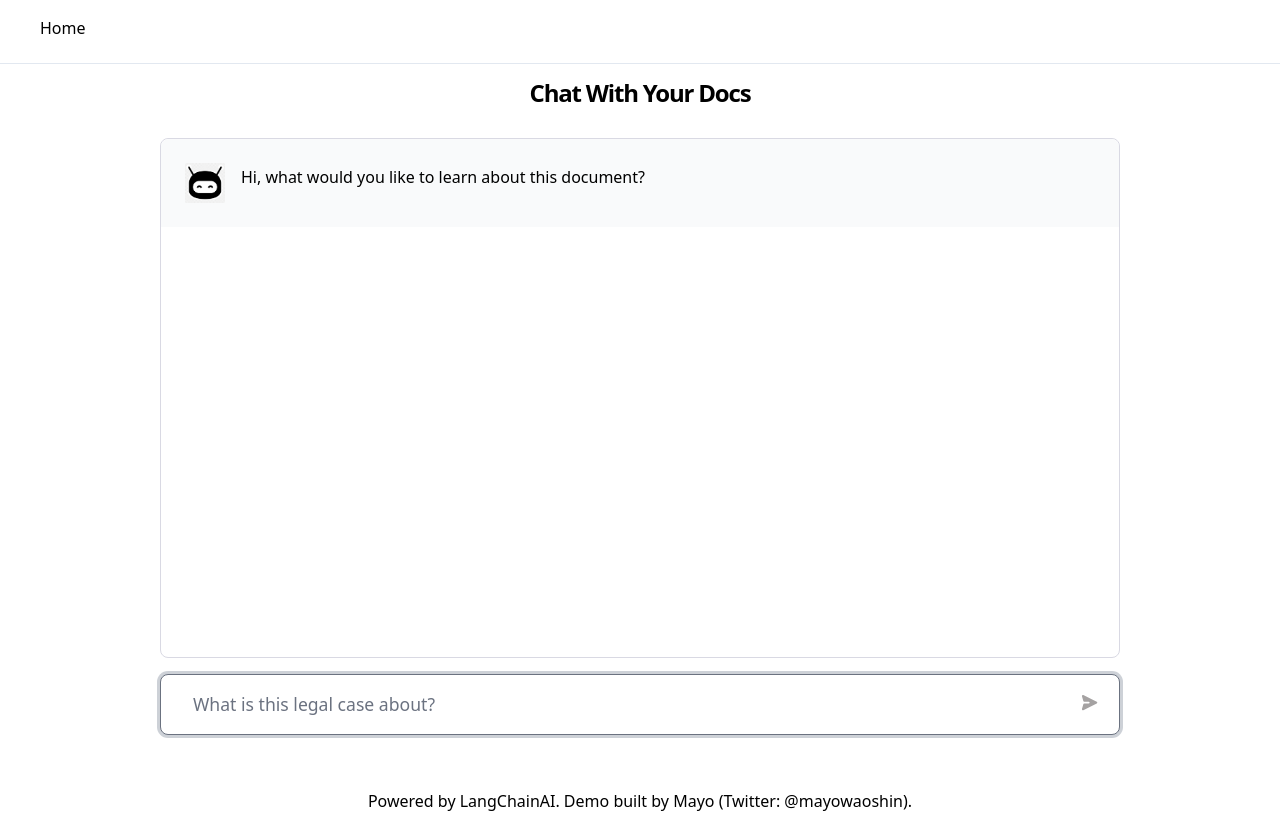
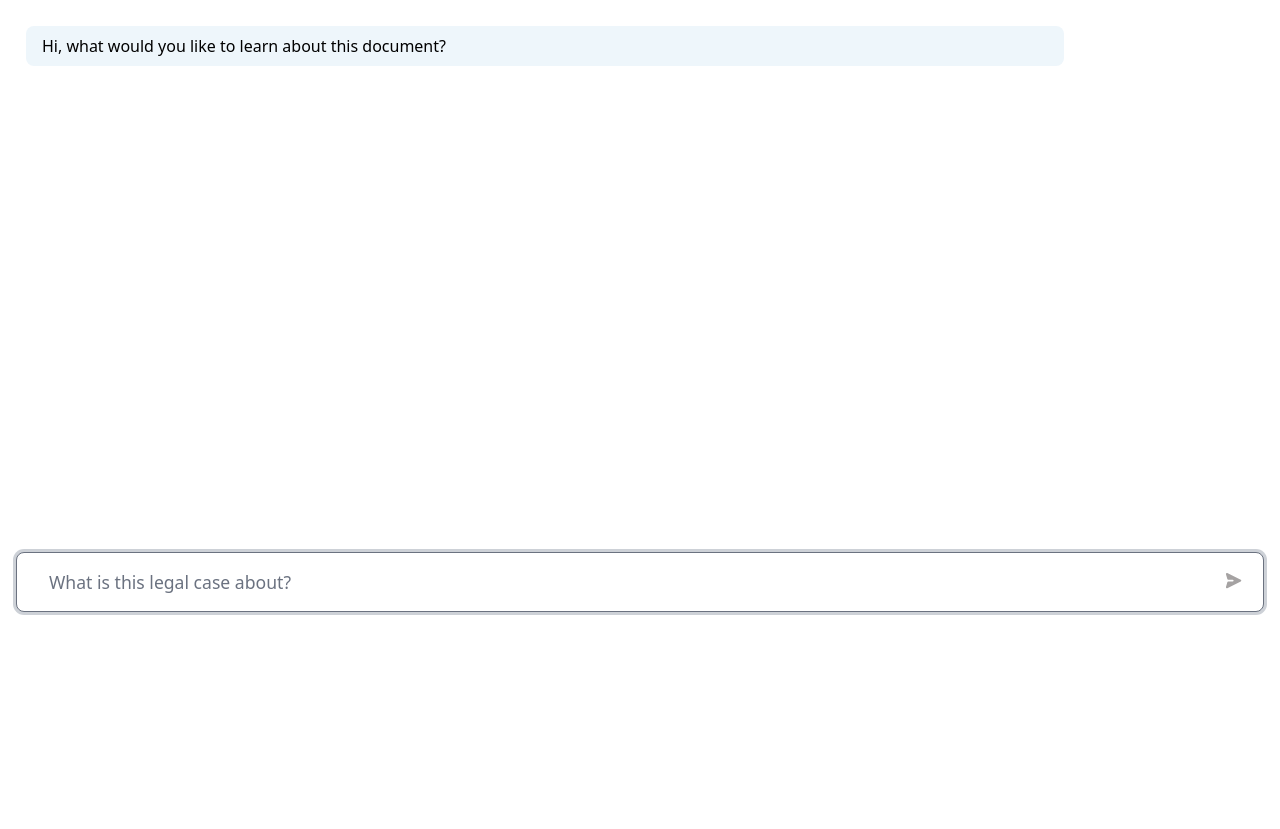
Before and after one commit to moreshk/knowledge-bot, a Next.js app: page / in a window 1280 px wide. After the commit the page ends 800 px from the top, so only its background shows below. Built offline with nearby package versions, Linux system fonts and the light colour scheme.

Commit message:
updated the UI

```diff
--- a/components/layout.tsx
+++ /dev/null
@@ -1,24 +0,0 @@
-interface LayoutProps {
-  children?: React.ReactNode;
-}
-
-export default function Layout({ children }: LayoutProps) {
-  return (
-    <div className="mx-auto flex flex-col space-y-4">
-      <header className="container sticky top-0 z-40 bg-white">
-        <div className="h-16 border-b border-b-slate-200 py-4">
-          <nav className="ml-4 pl-6">
-            <a href="#" className="hover:text-slate-600 cursor-pointer">
-              Home
-            </a>
-          </nav>
-        </div>
-      </header>
-      <div>
-        <main className="flex w-full flex-1 flex-col overflow-hidden">
-          {children}
-        </main>
-      </div>
-    </div>
-  );
-}
--- /dev/null
+++ b/components/utils/streaming.tsx
@@ -0,0 +1,43 @@
+import { useEffect, useState } from "react";
+import styles from "@/styles/Home.module.css";
+
+const StreamingComponent = ({ message }: { message: string }) => {
+  const [streamData, setStreamData] = useState("");
+  const [completed, setCompleted] = useState(false); // New state variable for completion status
+
+  useEffect(() => {
+    let currentIndex = 0;
+    const characters = message.split(""); // Split the message into an array of characters
+
+    const stream = setInterval(() => {
+      // Check if all characters have been streamed
+      if (currentIndex >= characters.length) {
+        clearInterval(stream);
+        setCompleted(true); // Set completion status to true
+        return;
+      }
+
+      // Get the next character and update the state
+      const nextCharacter = characters[currentIndex];
+      setStreamData((prevData) => prevData + nextCharacter);
+
+      currentIndex++;
+    }, 30); // Adjust the interval as needed (e.g., every 1 second)
+
+    return () => {
+      clearInterval(stream);
+    };
+  }, [message]);
+
+  return (
+    <div className="flex gap-1 items-center">
+      {streamData}
+      {/* Hide the line when characters are completed */}
+      {!completed && (
+        <div className={`${styles.animateBlink}  w-1.5 h-5 bg-slate-500`} />
+      )}
+    </div>
+  );
+};
+
+export default StreamingComponent;
--- a/pages/index.tsx
+++ b/pages/index.tsx
@@ -1,24 +1,16 @@
-import { useRef, useState, useEffect } from 'react';
-import Layout from '@/components/layout';
-import styles from '@/styles/Home.module.css';
-import { Message } from '@/types/chat';
-import Image from 'next/image';
-import ReactMarkdown from 'react-markdown';
-import LoadingDots from '@/components/ui/LoadingDots';
-import { Document } from 'langchain/document';
-import {
-  Accordion,
-  AccordionContent,
-  AccordionItem,
-  AccordionTrigger,
-} from '@/components/ui/accordion';
-import {useRouter} from 'next/router';
-
+import { useRef, useState, useEffect } from "react";
+import styles from "@/styles/Home.module.css";
+import { Message } from "@/types/chat";
+import ReactMarkdown from "react-markdown";
+import LoadingDots from "@/components/ui/LoadingDots";
+import { Document } from "langchain/document";
+import { useRouter } from "next/router";
+import StreamingComponent from "@/components/utils/streaming";
 
 export default function Home() {
   const chatbotid = useRouter().query?.chatbotId as string;
-
-  const [query, setQuery] = useState<string>('');
+  const showSource = useRouter().query?.source as string;
+  const [query, setQuery] = useState<string>("");
   const [loading, setLoading] = useState<boolean>(false);
   const [error, setError] = useState<string | null>(null);
   const [messageState, setMessageState] = useState<{
@@ -29,8 +21,8 @@ export default function Home() {
   }>({
     messages: [
       {
-        message: 'Hi, what would you like to learn about this document?',
-        type: 'apiMessage',
+        message: "Hi, what would you like to learn about this document?",
+        type: "apiMessage",
       },
     ],
     history: [],
@@ -52,7 +44,7 @@ export default function Home() {
     setError(null);
 
     if (!query) {
-      alert('Please input a question');
+      alert("Please input a question");
       return;
     }
 
@@ -63,47 +55,57 @@ export default function Home() {
       messages: [
         ...state.messages,
         {
-          type: 'userMessage',
+          type: "userMessage",
           message: question,
+        },
+        {
+          type: "apiMessage",
+          isStreaming: true,
+          message: "Loading...",
         },
       ],
     }));
 
     setLoading(true);
-    setQuery('');
+    setQuery("");
 
     try {
-      const response = await fetch('/api/chat', {
-        method: 'POST',
+      const response = await fetch("/api/chat", {
+        method: "POST",
         headers: {
-          'Content-Type': 'application/json',
+          "Content-Type": "application/json",
         },
         body: JSON.stringify({
           question,
           history,
-          namespace : chatbotid
+          namespace: chatbotid,
         }),
       });
       const data = await response.json();
-      console.log('data', data);
+      console.log("data", data);
 
       if (data.error) {
         setError(data.error);
       } else {
-        setMessageState((state) => ({
+        setMessageState((state) => {
+          const messages = state.messages.filter(
+            (message) => !message.isStreaming
+          );
+          return {
             ...state,
             messages: [
-            ...state.messages,
+              ...messages,
               {
-              type: 'apiMessage',
+                type: "apiMessage",
                 message: data.text,
                 sourceDocs: data.sourceDocuments,
               },
             ],
             history: [...state.history, [question, data.text]],
-        }));
+          };
+        });
       }
-      console.log('messageState', messageState);
+      console.log("messageState", messageState);
 
       setLoading(false);
 
@@ -111,112 +113,77 @@ export default function Home() {
       messageListRef.current?.scrollTo(0, messageListRef.current.scrollHeight);
     } catch (error) {
       setLoading(false);
-      setError('An error occurred while fetching the data. Please try again.');
-      console.log('error', error);
+      setError("An error occurred while fetching the data. Please try again.");
+      console.log("error", error);
     }
   }
 
   //prevent empty submissions
   const handleEnter = (e: any) => {
-    if (e.key === 'Enter' && query) {
+    if (e.key === "Enter" && query) {
       handleSubmit(e);
-    } else if (e.key == 'Enter') {
+    } else if (e.key == "Enter") {
       e.preventDefault();
     }
   };
-
   return (
     <>
-      <Layout>
-        <div className="mx-auto flex flex-col gap-4">
-          <h1 className="text-2xl font-bold leading-[1.1] tracking-tighter text-center">
-            Chat With Your Docs
-          </h1>
-          <main className={styles.main}>
+      <div className="mx-auto flex flex-col gap-4 p-4">
         <div className={styles.cloud}>
           <div ref={messageListRef} className={styles.messagelist}>
             {messages.map((message, index) => {
-                  let icon;
-                  let className;
-                  if (message.type === 'apiMessage') {
-                    icon = (
-                      <Image
-                        key={index}
-                        src="/bot-image.png"
-                        alt="AI"
-                        width="40"
-                        height="40"
-                        className={styles.boticon}
-                        priority
+              if (
+                message.type === "apiMessage" &&
+                !message.isStreaming &&
+                messages.length === index + 1 &&
+                index !== 0
+              ) {
+                return (
+                  <div
+                    className={`${
+                      message.type === "apiMessage"
+                        ? styles.apibg
+                        : styles.userbg
+                    } flex  gap-1 items-center`}
+                  >
+                    <StreamingComponent message={message.message} />
+                  </div>
+                );
+              }
+              if (message.type === "apiMessage" && message.isStreaming) {
+                return (
+                  <div key={`chatMessage-${index}`}>
+                    <div className={styles.apibg}>
+                      <div
+                        className={`${styles.animateBlink}  w-1.5 h-5 bg-slate-500`}
                       />
+                    </div>
+                  </div>
                 );
-                    className = styles.apimessage;
-                  } else {
-                    icon = (
-                      <Image
-                        key={index}
-                        src="/usericon.png"
-                        alt="Me"
-                        width="30"
-                        height="30"
-                        className={styles.usericon}
-                        priority
-                      />
-                    );
-                    // The latest message sent by the user will be animated while waiting for a response
-                    className =
-                      loading && index === messages.length - 1
-                        ? styles.usermessagewaiting
-                        : styles.usermessage;
               }
               return (
                 <>
-                      <div key={`chatMessage-${index}`} className={className}>
-                        {icon}
-                        <div className={styles.markdownanswer}>
-                          <ReactMarkdown linkTarget="_blank">
+                  <div key={`chatMessage-${index}`}>
+                    <div>
+                      <ReactMarkdown
+                        linkTarget="_blank"
+                        className={
+                          message.type === "apiMessage"
+                            ? styles.apibg
+                            : styles.userbg
+                        }
+                      >
                         {message.message}
                       </ReactMarkdown>
                     </div>
                   </div>
-                      {message.sourceDocs && (
-                        <div
-                          className="p-5"
-                          key={`sourceDocsAccordion-${index}`}
-                        >
-                          <Accordion
-                            type="single"
-                            collapsible
-                            className="flex-col"
-                          >
-                            {message.sourceDocs.map((doc, index) => (
-                              <div key={`messageSourceDocs-${index}`}>
-                                <AccordionItem value={`item-${index}`}>
-                                  <AccordionTrigger>
-                                    <h3>Source {index + 1}</h3>
-                                  </AccordionTrigger>
-                                  <AccordionContent>
-                                    <ReactMarkdown linkTarget="_blank">
-                                      {doc.pageContent}
-                                    </ReactMarkdown>
-                                    <p className="mt-2">
-                                      <b>Source:</b> {doc.metadata.source}
-                                    </p>
-                                  </AccordionContent>
-                                </AccordionItem>
-                              </div>
-                            ))}
-                          </Accordion>
-                        </div>
-                      )}
                 </>
               );
             })}
           </div>
         </div>
-            <div className={styles.center}>
-              <div className={styles.cloudform}>
-                <form onSubmit={handleSubmit}>
+
+        <form onSubmit={handleSubmit} className="relative">
           <textarea
             disabled={loading}
             onKeyDown={handleEnter}
@@ -228,8 +195,8 @@ export default function Home() {
             name="userInput"
             placeholder={
               loading
-                        ? 'Waiting for response...'
-                        : 'What is this legal case about?'
+                ? "Waiting for response..."
+                : "What is this legal case about?"
             }
             value={query}
             onChange={(e) => setQuery(e.target.value)}
@@ -256,21 +223,32 @@ export default function Home() {
             )}
           </button>
         </form>
+        {showSource === "true" && (
+          <>
+            <div>
+              {[...messages]
+                .reverse()
+                .find((message) => message?.sourceDocs)
+                ?.sourceDocs?.map((doc, index) => (
+                  <div key={`messageSourceDocs-${index}`} className="mt-4">
+                    <h3>Source {index + 1}</h3>
+                    <ReactMarkdown linkTarget="_blank">
+                      {doc.pageContent}
+                    </ReactMarkdown>
+                    <p>
+                      <b>Source:</b> {doc.metadata.source}
+                    </p>
                   </div>
+                ))}
             </div>
+          </>
+        )}
         {error && (
           <div className="border border-red-400 rounded-md p-4">
             <p className="text-red-500">{error}</p>
           </div>
         )}
-          </main>
       </div>
-        <footer className="m-auto p-4">
-          <a href="https://twitter.com/mayowaoshin">
-            Powered by LangChainAI. Demo built by Mayo (Twitter: @mayowaoshin).
-          </a>
-        </footer>
-      </Layout>
     </>
   );
 }
--- a/styles/Home.module.css
+++ b/styles/Home.module.css
@@ -23,7 +23,7 @@
   resize: none;
   font-size: 1.1rem;
   padding: 1rem 2rem 1rem 2rem;
-  width: 75vw;
+  width: 100%;
   border-radius: 0.5rem;
   border: 1px solid #d9d9e3;
   background: #ffffff;
@@ -83,7 +83,7 @@
 .messagelist {
   width: 100%;
   height: 100%;
-  overflow-y: scroll;
+  overflow-y: auto;
   border-radius: 0.5rem;
 }
 
@@ -94,17 +94,14 @@
   margin-top: 1rem;
 }
 
-.usermessage {
-  background: #ffffff;
-  padding: 1.5rem;
-  color: #000;
-}
-
 .usermessagewaiting {
-  padding: 1.5rem;
-  color: #000;
-  background: linear-gradient(to left, #07080938, #1a1c2024, #07080936);
-  background-size: 200% 200%;
+  padding: 0.5rem 1rem;
+  margin: 10px;
+  color: #f2efef;
+  background: linear-gradient(to left, #6f71f1, #8c8de9, #aeb0f0);
+  background-size: 100% 100%;
+  display: flex;
+  justify-content: flex-end;
   background-position: -100% 0;
   animation: loading-gradient 2s ease-in-out infinite;
   animation-direction: alternate;
@@ -120,11 +117,33 @@
   }
 }
 
+.usermessage {
+  color: #fff;
+  border-radius: 0.5rem;
+  display: flex;
+  justify-content: flex-end;
+}
+
+.userbg {
+  background: #6366f1;
+  padding: 0.5rem 1rem;
+  border-radius: 0.5rem;
+  margin: 10px;
+  color: white;
+  margin-left: 200px;
+}
+
 .apimessage {
-  background: #f9fafb;
-  padding: 1.5rem;
   color: #000;
   animation: fadein 0.5s;
+}
+
+.apibg {
+  background: #eef6fb;
+  padding: 0.5rem 1rem;
+  border-radius: 0.5rem;
+  margin: 10px;
+  margin-right: 200px;
 }
 
 @keyframes fadein {
@@ -189,11 +208,8 @@
 }
 
 .cloud {
-  width: 75vw;
   height: 65vh;
   background: #ffffff;
-  border-radius: 0.5rem;
-  border: 1px solid #d9d9e3;
   display: flex;
   justify-content: center;
   align-items: center;
@@ -260,3 +276,19 @@
     text-align: center;
   }
 }
+
+@keyframes blink {
+  0% {
+    opacity: 1;
+  }
+  50% {
+    opacity: 0;
+  }
+  100% {
+    opacity: 1;
+  }
+}
+
+.animateBlink {
+  animation: blink 1s infinite;
+}
```
Also changed, not shown: pages/_app.tsx (+5 -5 lines). Lines whose indentation alone changed are shown as unchanged.
